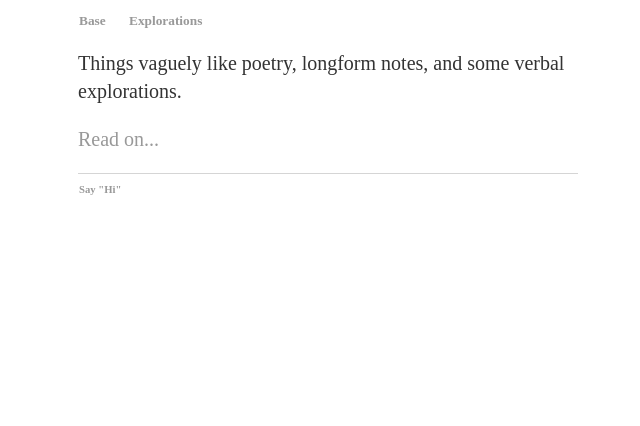
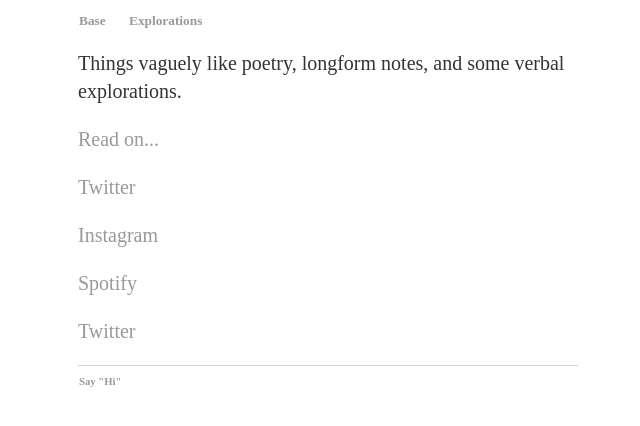
Before and after one commit to ray-dorai/ray-dorai.github.io, a Jekyll site: the page built from index.html, in a window 1280 px wide. Shown: the top 426 px of the page, without its empty margins (312-952 px from the left). Built offline with Jekyll 4.4.1, drawn with Linux system fonts in a browser that asks for light colours.

Commit message:
Update index.html

```diff
--- a/index.html
+++ b/index.html
@@ -5,5 +5,9 @@ title: Ray Doraisamy
 <div class="blurb">
 	<p>Things vaguely like poetry, longform notes, and some verbal explorations.</p>
 	<p><a href="/explorations">Read on...</a></p>
+		<p><a href="https://twitter.com/forshaper">Twitter</a></p>
+	        <p><a href="https://www.instagram.com/forshaper/">Instagram</a></p>
+	        <p><a href="https://open.spotify.com/user/qwonvo">Spotify</a></p>
+	        <p><a href="https://twitter.com/forshaper">Twitter</a></p>
 
 </div><!-- /.blurb -->
```
